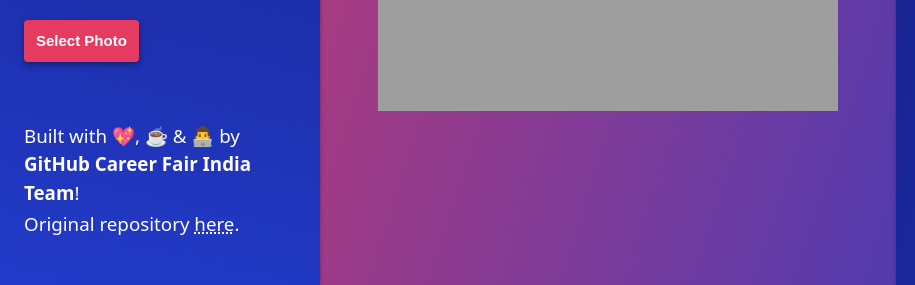
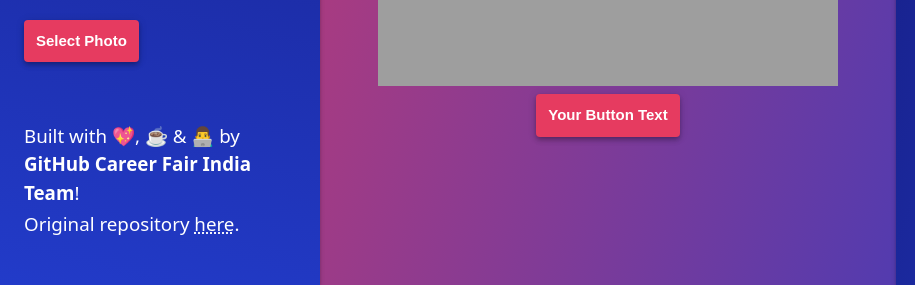
Before and after one commit to aaishikasb/gcf-blr, a plain HTML site: page index.html in a window 1280 px wide. Shown: the part 523-808 px from the top of the page, 0-915 px from the left. Drawn offline with nearby package versions, Linux system fonts and the light colour scheme; a web font is replaced by a local one.

Commit message:
feat: download badge

```diff
--- a/css/style.css
+++ b/css/style.css
@@ -131,6 +131,7 @@ input.category-input:focus {
   padding: 36px 0;
   flex: 1;
   display: flex;
+  flex-direction: column;
   align-items: center;
   justify-content: center;
   position: relative;
@@ -170,6 +171,10 @@ a:hover {
   text-decoration-style: wavy;
 }
 
+.download-button {
+  margin-top: 8px;
+}
+
 @media screen and (max-width: 860px) {
   header {
     height: 56px;
--- a/index.html
+++ b/index.html
@@ -60,7 +60,7 @@
     </div>
     <div class="preview-panel">
       <canvas></canvas>
-
+      <button class="button download-button" onclick="download()">Your Button Text</button>
     </div>
     <div class="register-panel">
       <p class="font-sans text-[2rem] font-medium my-4 text-white">Haven't registered yet? 🤔</p>
```
